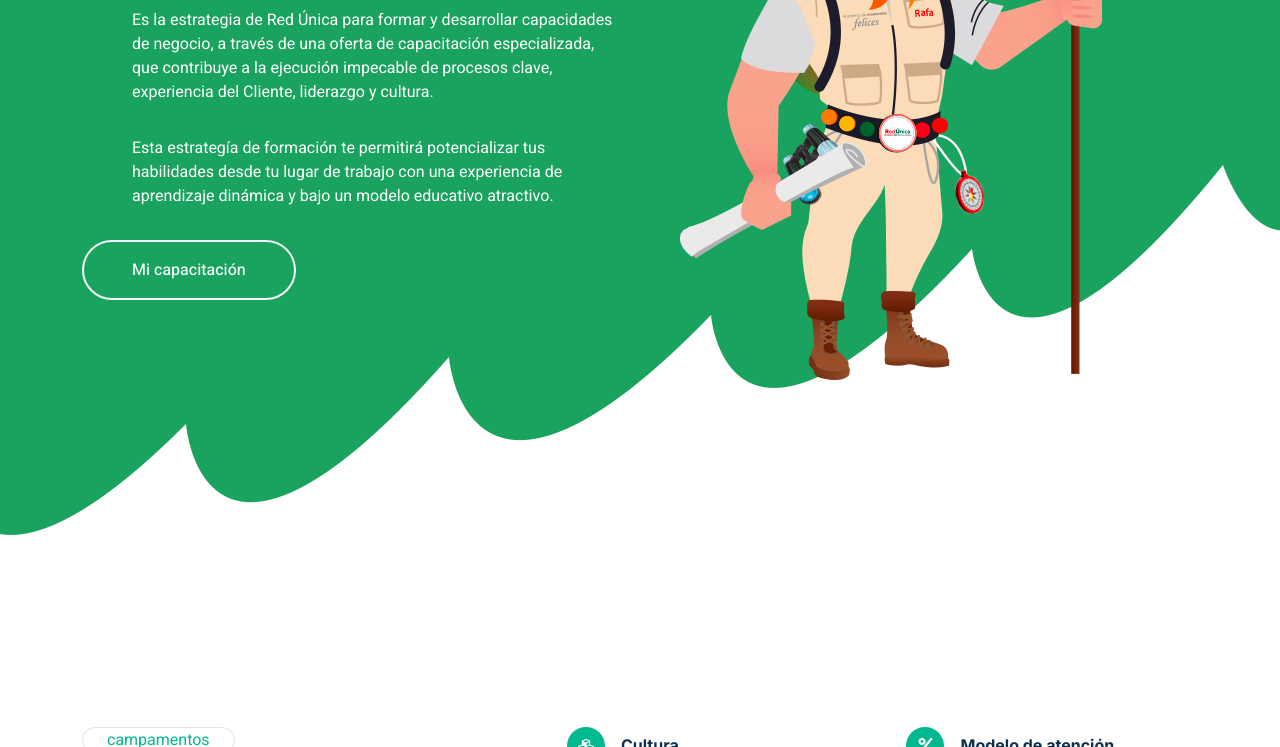
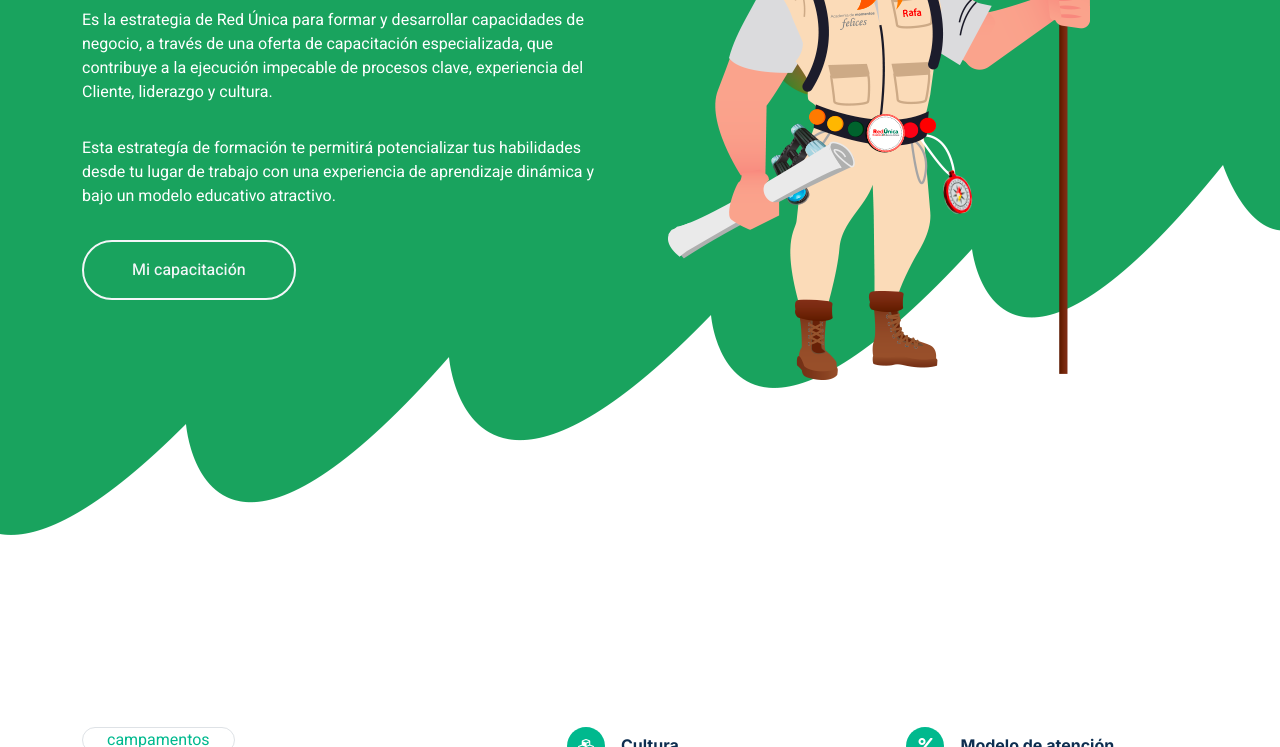
Before and after one commit to Eddy-brock/redunica, a plain HTML site: page index.html in a window 1280 px wide. Shown: the part 395-1142 px from the top of the page. Drawn offline with nearby package versions, Linux system fonts and the light colour scheme.

Commit message:
Segundas correcciones de texto

```diff
--- a/index.html
+++ b/index.html
@@ -66,17 +66,17 @@
 
             <div class="container-xxl hero-header" style="background-color: #19a35e;">
                 <div class="container">
-                    <div class="row g-5 align-items-center">
+                    <div class="row g-4 align-items-center">
                         <div class="col-lg-6 text-center text-lg-start">
                             <h1 class="text-white mb-4 animated zoomIn">Academia de momentos felices</h1>
-                            <p class="text-white pb-3 animated zoomIn" style="margin-left: 50px;">
+                            <p class="text-white pb-3 animated zoomIn">
                                 Es la estrategia de Red Única para formar y desarrollar
                                 capacidades de negocio, a través de una oferta de
                                 capacitación especializada, que contribuye a la
                                 ejecución impecable de procesos clave, experiencia
                                 del Cliente, liderazgo y cultura.
                             </p>
-                            <p class="text-white pb-3 animated zoomIn" style="margin-left: 50px;">
+                            <p class="text-white pb-3 animated zoomIn">
                                 Esta estrategía de formación te permitirá potencializar
                                 tus habilidades desde tu lugar de trabajo con una
                                 experiencia de aprendizaje dinámica y bajo un modelo
```
